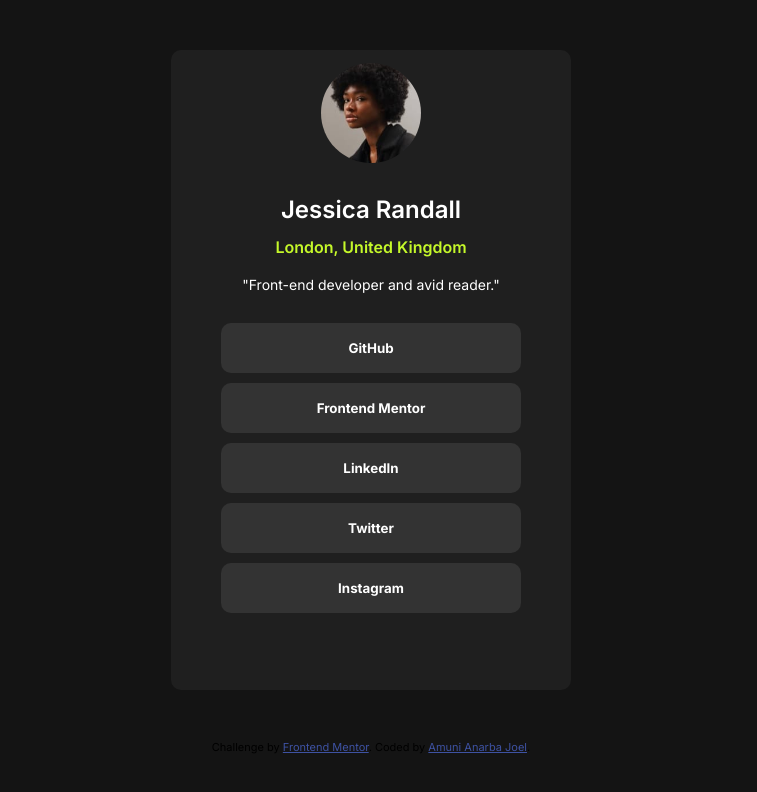
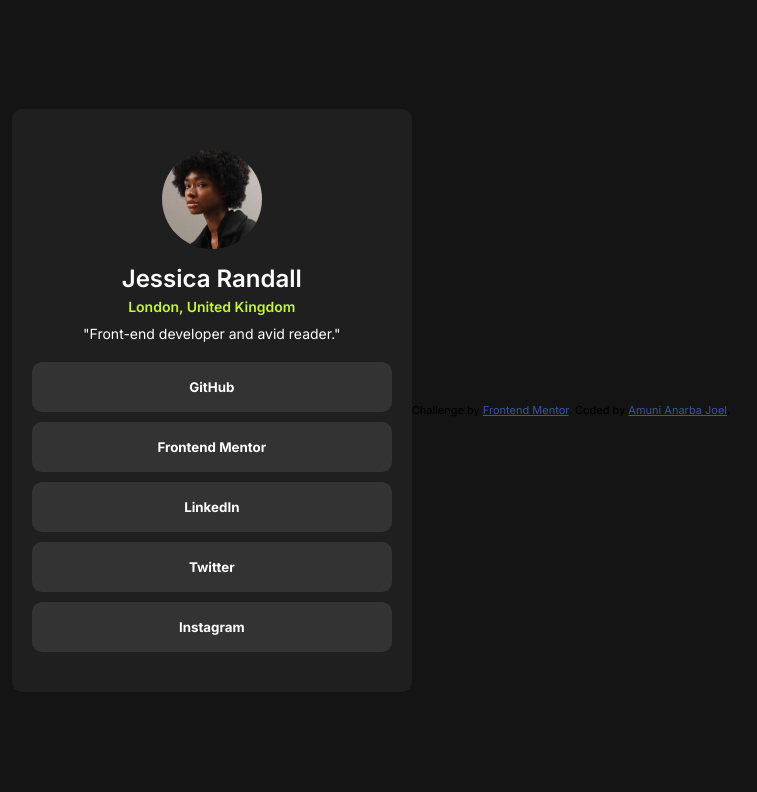
Before and after one commit to joelanarba/social-links-profile, a plain HTML site: page index.html in a window 1280 px wide. Shown: the whole page, without its empty margins (269-1026 px from the left). Drawn offline with Linux system fonts and the light colour scheme.

Commit message:
Update style.css file for Social Links Profile project

```diff
--- a/style.css
+++ b/style.css
@@ -1,102 +1,97 @@
 @import url('https://fonts.googleapis.com/css2?family=Inter:ital,opsz,wght@0,14..32,100..900;1,14..32,100..900&display=swap');
 
-*{
+* {
     box-sizing: border-box;
     margin: 0;
     padding: 0;
     font-family: 'Inter', sans-serif;
 }
-body{
-    /* display: flex;
-    justify-content: center;
-    align-items: center; */
-    height: 100vh;
-    background: hsl(0, 0%, 8%);
-}
-header{
-    background: hsl(0, 0%, 12%);
-    height: 80%;
+
+body {
     display: flex;
     justify-content: center;
     align-items: center;
+    min-height: 100vh;
+    background: hsl(0, 0%, 8%);
+}
+
+header {
+    background: hsl(0, 0%, 12%);
+    padding: 40px 20px;
+    display: flex;
     flex-direction: column;
-    margin: 50px auto;
+    align-items: center;
     border-radius: 10px;
     width: 340px;
+    text-align: center;
 }
 
-header img{
+header img {
     border-radius: 50%;
     width: 100px;
-    position: relative;
-    top: -10%;
+    margin-bottom: 15px;
 }
 
-header h1{
+header h1 {
     color: hsl(0, 0%, 100%);
-    position: relative;
-    top: -5%;
     font-weight: 600;
     font-size: 24px;
 }
-header h2{
+
+header h2 {
     color: hsl(75, 94%, 57%);
     font-weight: 600;
     font-size: 14px;
-    position: relative;
-    top: -3%;
+    margin-top: 5px;
 }
-header p{
+
+header p {
     color: hsl(0, 0%, 100%);
     font-size: 14px;
     font-weight: 400;
-    position: relative;
-    top: 0%;
+    margin-top: 10px;
 }
 
-.buttons{
+.buttons {
     display: flex;
     flex-direction: column;
-    justify-content: center;
-    margin-top: 30px;
     gap: 10px;
+    margin-top: 20px;
+    width: 100%;
 }
-button{
+
+button {
     background: hsl(0, 0%, 20%);
     border: none;
     color: hsl(0, 0%, 100%);
     font-weight: 700;
-    width: 270px;
+    width: 100%;
     height: 50px;
     border-radius: 10px;
     cursor: pointer;
-}
-button:active{
-    background: hsl(75, 94%, 57%);
-    color:  hsl(0, 0%, 12%);
+    transition: background 0.3s ease;
 }
 
+button:hover {
+    background: hsl(75, 94%, 57%);
+    color: hsl(0, 0%, 12%);
+}
 
-.attribution { font-size: 11px; text-align: center; }
-.attribution a { color: hsl(228, 45%, 44%); }
+.attribution {
+    font-size: 11px;
+    text-align: center;
+    margin-top: 20px;
+}
 
-@media screen and (min-width: 600px){
-    header{
+.attribution a {
+    color: hsl(228, 45%, 44%);
+}
+
+@media screen and (min-width: 600px) {
+    header {
         width: 400px;
     }
-    header img{
-        width: 100px;
-    }
-    header h1{
-        font-size: 24px;
-    }
-    header h2{
-        font-size: 16px;
-    }
-    header p{
-        font-size: 14px;
-    }
-    button{
-        width: 300px;
+    button {
+        width: 100%;
     }
 }
```
